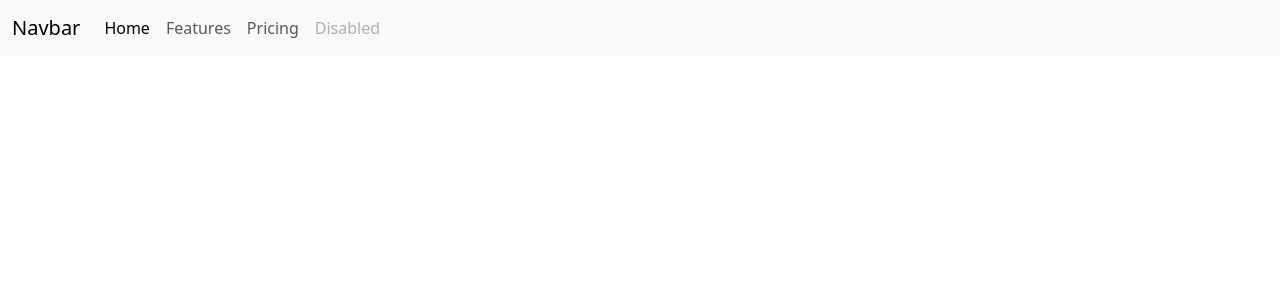
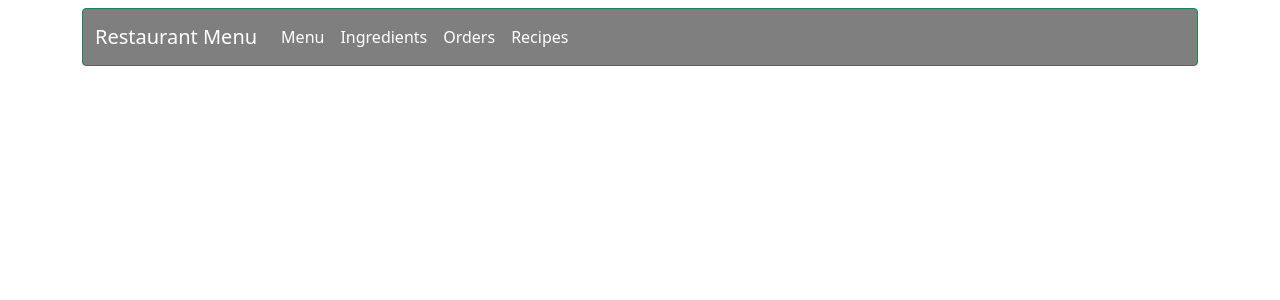
Before and after one commit to JuanEstebanR/django_final_project_cc, a Django app: template menuapp/templates/menu_app/base.html in a window 1280 px wide. Shown: the top 300 px of the page. Run offline with Django 4.2, Linux system fonts and the light colour scheme; the template is opened without the code that fills it, so the values that code supplies are empty.

Commit message:
create base.html file

```diff
--- a/menuapp/templates/menu_app/base.html
+++ b/menuapp/templates/menu_app/base.html
@@ -8,9 +8,10 @@
           integrity="sha384-QWTKZyjpPEjISv5WaRU9OFeRpok6YctnYmDr5pNlyT2bRjXh0JMhjY6hW+ALEwIH" crossorigin="anonymous">
 </head>
 <body>
-<nav class="navbar navbar-expand-lg bg-body-tertiary">
+<div class="container text-white">
+    <nav class="navbar navbar-expand-lg bg-black border border-success border-1 rounded-1 mt-2 mb-3" style="--bs-bg-opacity: .5;">
         <div class="container-fluid">
-        <a class="navbar-brand" href="#">Navbar</a>
+            <a class="navbar-brand text-white" href="{% url 'menu_list' %}">Restaurant Menu</a>
             <button class="navbar-toggler" type="button" data-bs-toggle="collapse" data-bs-target="#navbarNav"
                     aria-controls="navbarNav" aria-expanded="false" aria-label="Toggle navigation">
                 <span class="navbar-toggler-icon"></span>
@@ -18,21 +19,22 @@
             <div class="collapse navbar-collapse" id="navbarNav">
                 <ul class="navbar-nav">
                     <li class="nav-item">
-                    <a class="nav-link active" aria-current="page" href="#">Home</a>
+                        <a class="nav-link active text-white" aria-current="page" href="{% url 'menu_list' %}">Menu</a>
                     </li>
                     <li class="nav-item">
-                    <a class="nav-link" href="#">Features</a>
+                        <a class="nav-link text-white" href="{% url 'ingredient_list' %}">Ingredients</a>
                     </li>
                     <li class="nav-item">
-                    <a class="nav-link" href="#">Pricing</a>
+                        <a class="nav-link text-white" href="">Orders</a>
                     </li>
                     <li class="nav-item">
-                    <a class="nav-link disabled" aria-disabled="true">Disabled</a>
+                        <a class="nav-link text-white" href="{% url 'recipe_create' %}">Recipes</a>
                     </li>
                 </ul>
             </div>
         </div>
     </nav>
+</div>
 {% block content %}
 {% endblock %}
 </body>
```
Lines whose indentation alone changed are shown as unchanged.
